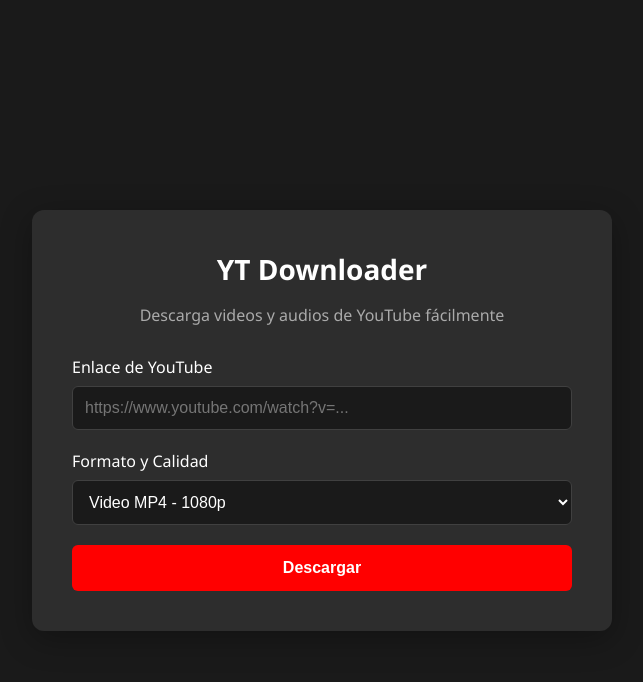
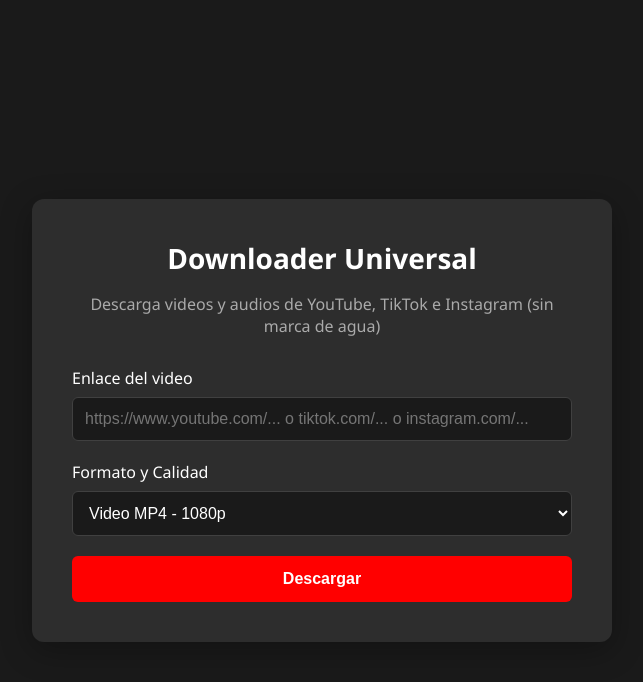
Before and after one commit to ShinyRubyGH/ytd, a Flask app: page / in a window 1280 px wide. Shown: the top 682 px of the page, without its empty margins (318-961 px from the left). Run offline with Flask 3, Linux system fonts and the light colour scheme.

Commit message:
Update UI to indicate support for TikTok and Instagram

```diff
--- a/templates/index.html
+++ b/templates/index.html
@@ -141,13 +141,13 @@
 </head>
 <body>
     <div class="container">
-        <h1>YT Downloader</h1>
-        <p>Descarga videos y audios de YouTube fácilmente</p>
+        <h1>Downloader Universal</h1>
+        <p>Descarga videos y audios de YouTube, TikTok e Instagram (sin marca de agua)</p>
 
         <form id="downloadForm">
             <div class="input-group">
-                <label for="url">Enlace de YouTube</label>
-                <input type="url" id="url" placeholder="https://www.youtube.com/watch?v=..." required>
+                <label for="url">Enlace del video</label>
+                <input type="url" id="url" placeholder="https://www.youtube.com/... o tiktok.com/... o instagram.com/..." required>
             </div>
 
             <div class="input-group">
```
